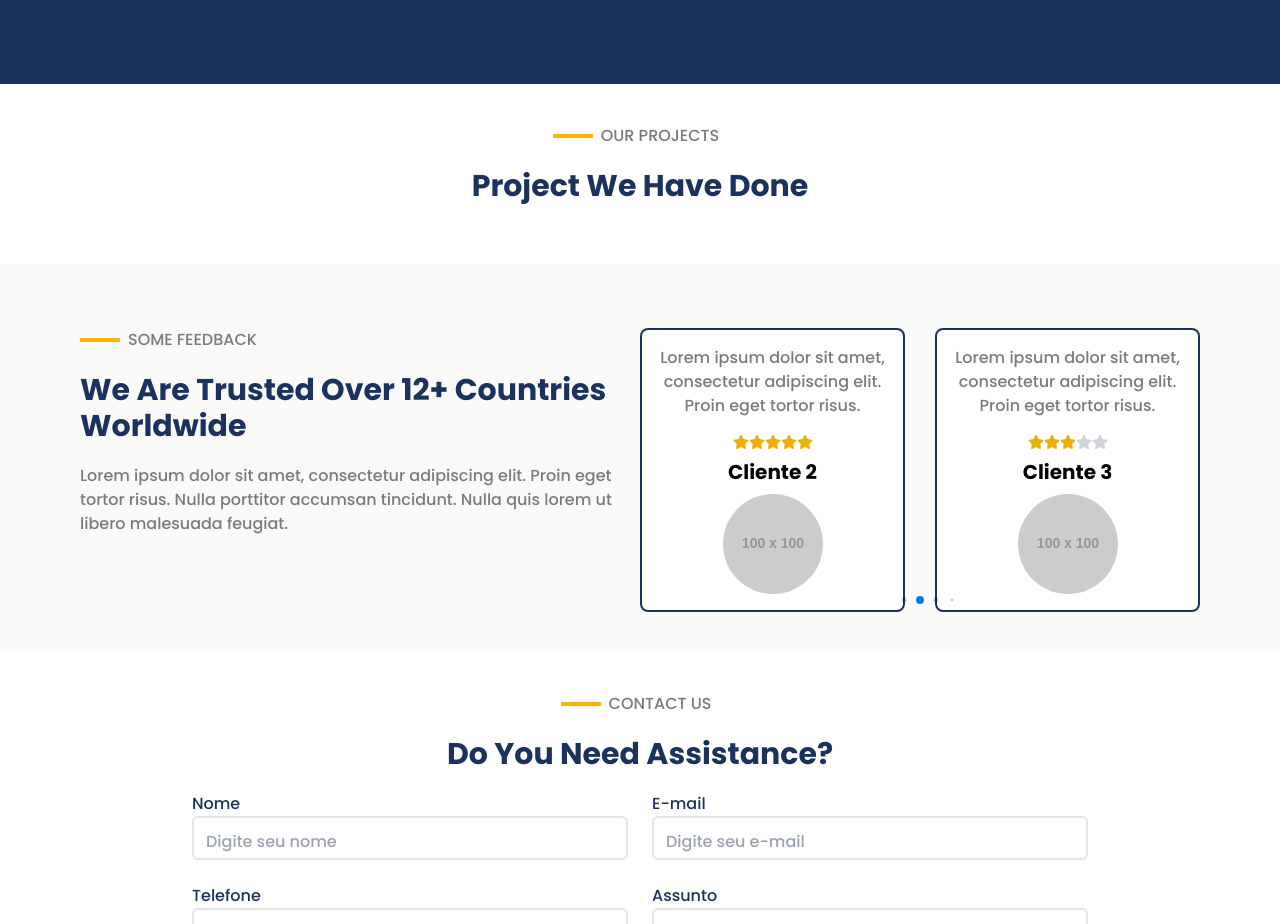
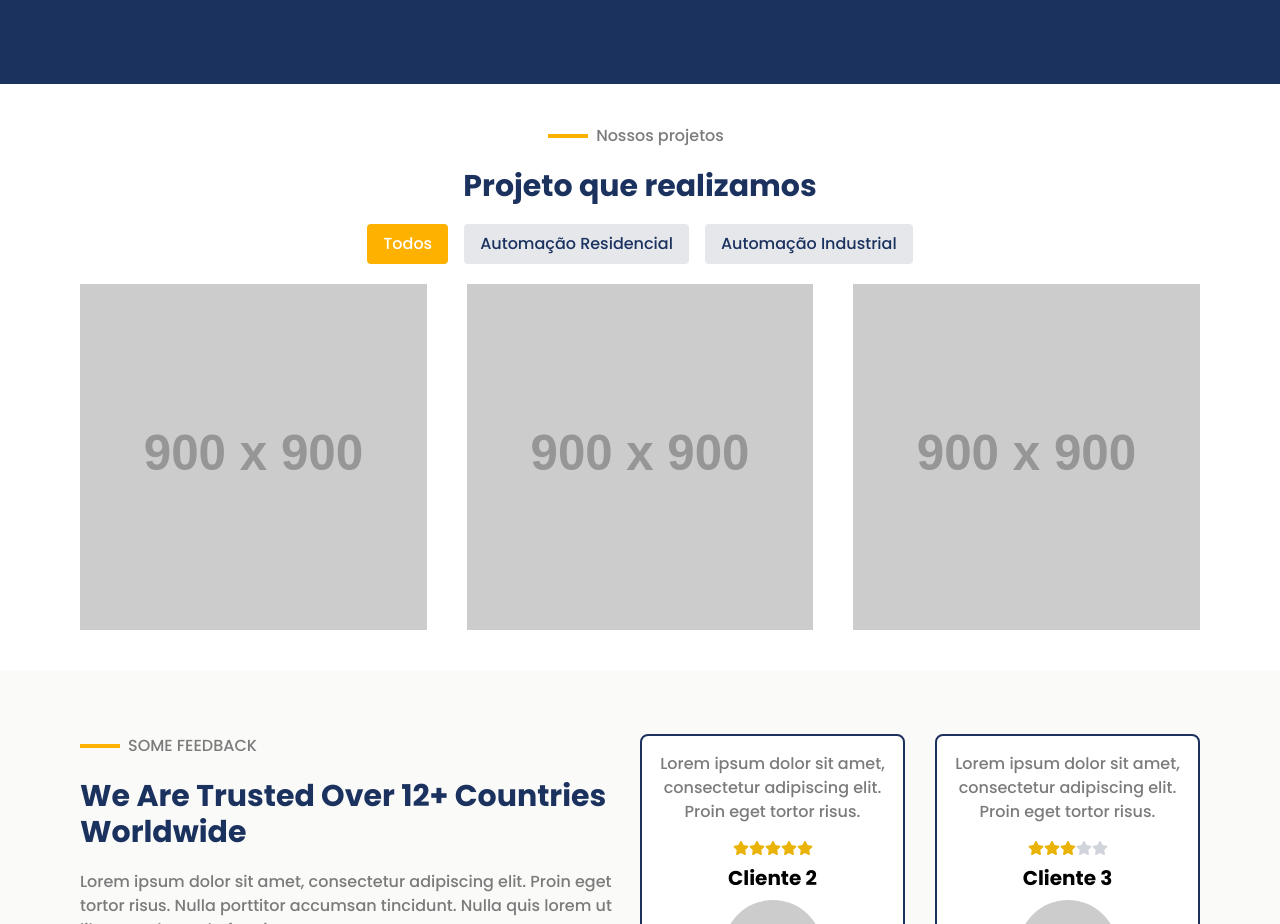
Before and after one commit to Karenzita18/landing-page-eletricista, a Next.js app: page / in a window 1280 px wide. Shown: the part 1823-2747 px from the top of the page. Built offline with nearby package versions, Linux system fonts and the light colour scheme.

Commit message:
K: update projects

```diff
--- a/src/components/common/Feed/FeedProjects.tsx
+++ b/src/components/common/Feed/FeedProjects.tsx
@@ -1,6 +1,12 @@
+"use client";
+
 import Image from "next/image";
+import { useState } from "react";
 
 export default function FeedProjects() {
+    const [selectedCategory, setSelectedCategory] = useState("Todos");
+
+    const filteredProjects = selectedCategory === "Todos" ? projects : projects.filter(projects => projects.category === selectedCategory);
   return (
     <>
         <section className="pt-10 pb-10 " id="projects">
@@ -10,13 +16,55 @@ export default function FeedProjects() {
                         <div className="flex items-center justify-center mb-5">
                             <div className="border-2 border-[#FFB100] w-10"></div>
                             <p className="text-brand-300 mx-2">
-                                OUR PROJECTS
+                                 Nossos projetos
                             </p>
                         </div>
                         <h1 className="text-brand-100 text-3xl mb-5 font-bold max-w-lg mx-auto">
-                            Project We Have Done
+                            Projeto que realizamos
                         </h1>
+                    </div>
 
+                    <div className="text-center mb-5">
+                        <button
+                            onClick={() => setSelectedCategory("Todos")}
+                            className={`mx-2 px-4 py-2 mb-2 md:mb-0  ${selectedCategory === "Todos" ? 'bg-brand-200 text-white' : 'bg-gray-200 text-brand-100'} rounded`}
+                        >
+                        Todos
+                        </button>
+                        <button
+                            onClick={() => setSelectedCategory("Automação Residencial")}
+                            className={`mx-2 px-4 py-2 mb-2 md:mb-0 ${selectedCategory === "Automação Residencial" ? 'bg-brand-200 text-white' : 'bg-gray-200 text-brand-100'} rounded`}
+                        >
+                        Automação Residencial
+                        </button>
+                        <button
+                            onClick={() => setSelectedCategory("Automação Industrial")}
+                            className={`mx-2 px-4 py-2 ${selectedCategory === "Automação Industrial" ? 'bg-brand-200 text-white' : 'bg-gray-200 text-brand-100'} rounded`}
+                        >
+                        Automação Industrial
+                        </button>
+                    </div>
+
+                    <div className="grid md:grid-cols-3 grid-cols-1 gap-10 ">
+                        {filteredProjects.map((item, i) => (
+                            <div
+                                key={i}
+                                className="relative group"
+                            >
+                                <div className="relative">
+                                    <img
+                                        src={item.image}
+                                        alt={item.title}
+                                        className="w-full"
+                                    />
+                                    <div className="absolute inset-x-0 bottom-0 bg-brand-100 opacity-0 group-hover:opacity-100 transition-opacity duration-300">
+                                        <p className="text-white text-center p-4 ">
+                                        {item.title}
+                                        </p>
+                                    </div>
+                                </div>
+                            </div>
+                        ))}
                     </div>
 
 
@@ -26,3 +74,25 @@ export default function FeedProjects() {
     </>
   );
 }
+
+const projects = [
+    {
+        title: "Automação Residencial",
+        image: "https://via.placeholder.com/900x900",
+        category: "Automação Residencial",
+        icon: "  "
+    },
+    {
+        title: "Projeto Elétrico",
+        image: "https://via.placeholder.com/900x900",
+        category: "Automação Residencial",
+        icon: ""
+    },
+    {
+        title: "Automação Industrial",
+        image: "https://via.placeholder.com/900x900",
+        category: "Automação Industrial",
+        icon: ""
+    },
+
+];
```
Also changed, not shown: public/img/400x400.png (added).
